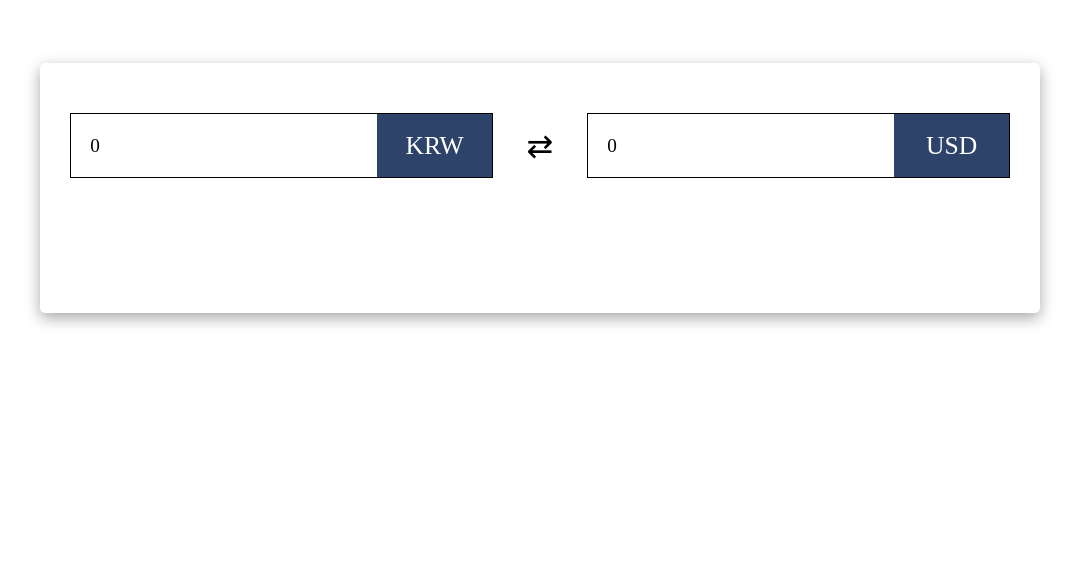
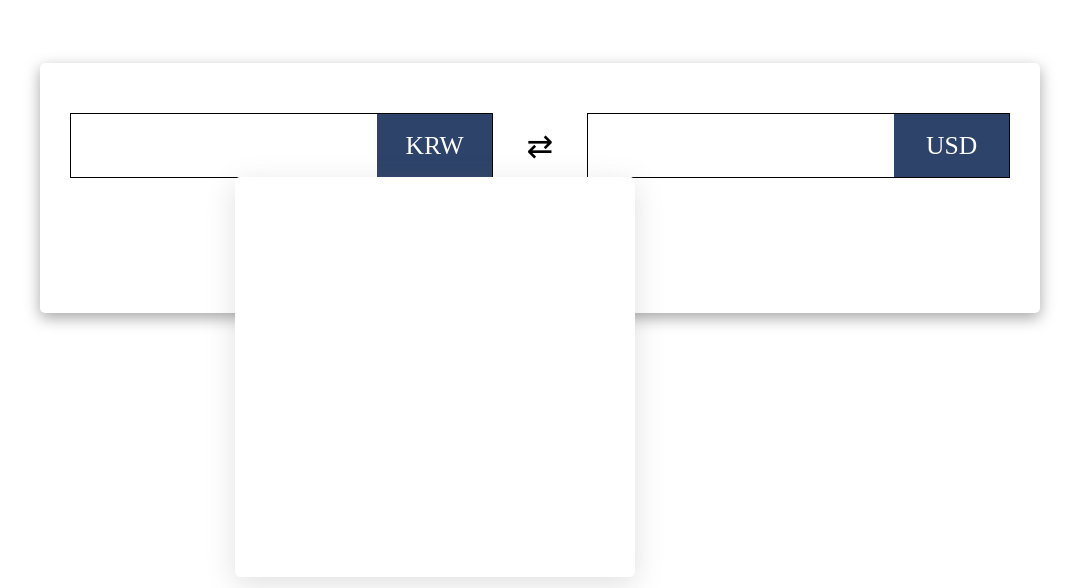
Before and after one commit to nimgnas/Take-Home-Quiz, a React (Create React App) app: page / in a window 1280 px wide. Shown: the part 212-800 px from the top of the page, without its empty margins (100-1179 px from the left). Built offline with nearby package versions, Linux system fonts and the light colour scheme.

Commit message:
[REFACTOR] 인풋 컴포넌트로 분리

```diff
--- /dev/null
+++ b/src/components/SourceInput.jsx
@@ -0,0 +1,55 @@
+import styled from "styled-components";
+
+function SourceInput() {
+  return (
+    <SourceInputWrapper>
+      <Input type="number" name="source" />
+      <DropDownButton>
+        <span>KRW</span>
+        <DropDownList />
+      </DropDownButton>
+    </SourceInputWrapper>
+  );
+}
+
+export default SourceInput;
+
+const SourceInputWrapper = styled.div`
+  height: 100%;
+  width: 45%;
+  display: flex;
+  border: 1px solid;
+`;
+
+const Input = styled.input`
+  height: 100%;
+  width: 70%;
+  padding: 0 1em;
+  font-size: 1.2rem;
+`;
+
+const DropDownButton = styled.div`
+  height: 100%;
+  width: 30%;
+  display: flex;
+  justify-content: center;
+  align-items: center;
+  font-size: 0.8rem;
+  background-color: rgb(46, 67, 105);
+  position: relative;
+
+  span {
+    color: white;
+  }
+`;
+
+const DropDownList = styled.div`
+  width: 400px;
+  height: 400px;
+  border-radius: 5px;
+  background-color: white;
+  box-shadow: rgba(100, 100, 111, 0.2) 0px 7px 29px 0px;
+  position: absolute;
+  bottom: 0;
+  transform: translate(0, 100%);
+`;
--- /dev/null
+++ b/src/components/TargetInput.jsx
@@ -0,0 +1,54 @@
+import styled from "styled-components";
+
+function TargetInput() {
+  return (
+    <TargetInputWrapper>
+      <Input type="number" name="target" />
+      <DropDownButton>
+        <span>USD</span>
+      </DropDownButton>
+    </TargetInputWrapper>
+  );
+}
+
+export default TargetInput;
+
+const TargetInputWrapper = styled.div`
+  height: 100%;
+  width: 45%;
+  display: flex;
+  border: 1px solid;
+`;
+
+const Input = styled.input`
+  height: 100%;
+  width: 70%;
+  padding: 0 1em;
+  font-size: 1.2rem;
+`;
+
+const DropDownButton = styled.div`
+  height: 100%;
+  width: 30%;
+  display: flex;
+  justify-content: center;
+  align-items: center;
+  font-size: 0.8rem;
+  background-color: rgb(46, 67, 105);
+  position: relative;
+
+  span {
+    color: white;
+  }
+`;
+
+const DropDownList = styled.div`
+  width: 400px;
+  height: 400px;
+  border-radius: 5px;
+  background-color: white;
+  box-shadow: rgba(100, 100, 111, 0.2) 0px 7px 29px 0px;
+  position: absolute;
+  bottom: 0;
+  transform: translate(0, 100%);
+`;
--- a/src/pages/Home.jsx
+++ b/src/pages/Home.jsx
@@ -1,4 +1,6 @@
 import styled from "styled-components";
+import SourceInput from "../components/SourceInput";
+import TargetInput from "../components/TargetInput";
 import useExchangeRate from "../hooks/useExchangeRate";
 import useInputs from "../hooks/useInputs";
 
@@ -11,19 +13,9 @@ function Home() {
   return (
     <StyledHome>
       <InputContainer>
-        <SourceInputWrapper>
-          <Input type="number" name="source" onChange={onChange} value={form.source} />
-          <DropDownDiv>
-            <span>KRW</span>
-          </DropDownDiv>
-        </SourceInputWrapper>
+        <SourceInput />
         <span>&#8644;</span>
-        <TargetInputWrapper>
-          <Input type="number" name="target" onChange={onChange} value={exchangeRst} />
-          <DropDownDiv>
-            <span>USD</span>
-          </DropDownDiv>
-        </TargetInputWrapper>
+        <TargetInput />
       </InputContainer>
     </StyledHome>
   );
@@ -49,45 +41,9 @@ const InputContainer = styled.div`
   justify-content: space-between;
 
   span {
-    display: block;
     display: flex;
     justify-content: center;
     align-items: center;
     font-size: 2em;
   }
 `;
-
-const SourceInputWrapper = styled.div`
-  height: 100%;
-  width: 45%;
-  display: flex;
-  border: 1px solid;
-`;
-
-const TargetInputWrapper = styled.div`
-  height: 100%;
-  width: 45%;
-  display: flex;
-  border: 1px solid;
-`;
-
-const Input = styled.input`
-  height: 100%;
-  width: 70%;
-  padding: 0 1em;
-  font-size: 1.2rem;
-`;
-
-const DropDownDiv = styled.div`
-  height: 100%;
-  width: 30%;
-  display: flex;
-  justify-content: center;
-  align-items: center;
-  font-size: 0.8rem;
-  background-color: rgb(46, 67, 105);
-
-  span {
-    color: white;
-  }
-`;
```
